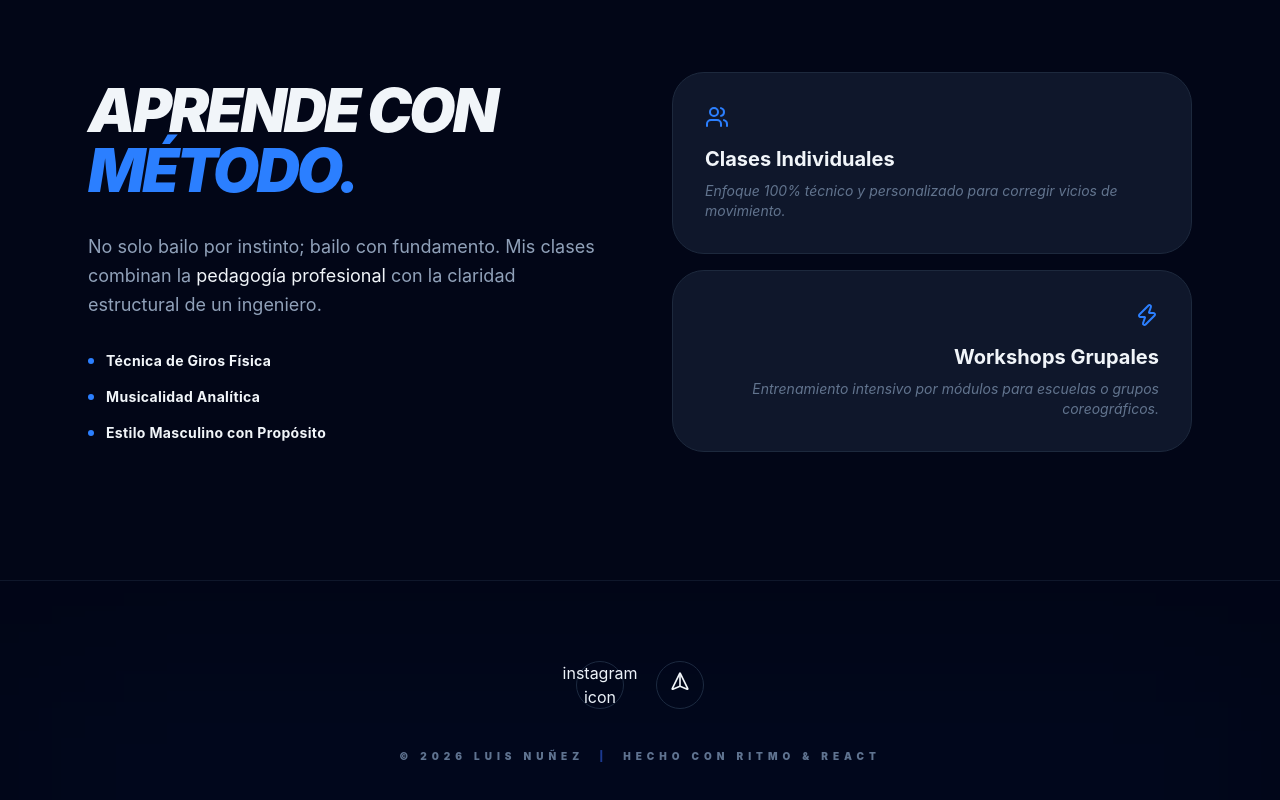
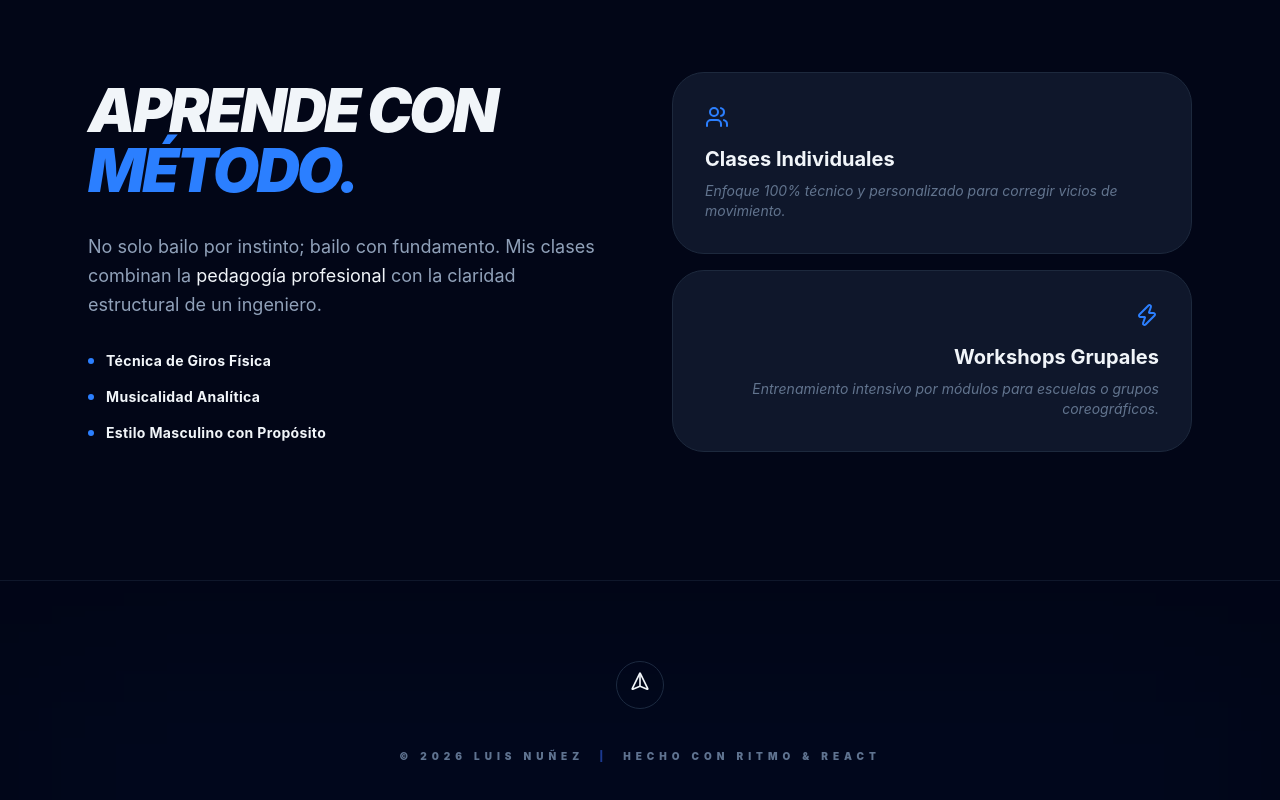
Before and after one commit to luisiy01/mambo_landing_page, a React (Vite) app: page / in a window 1280 px wide. Shown: the part 2138-2938 px from the top of the page. Built offline with nearby package versions, Linux system fonts and the light colour scheme.

Commit message:
actualizar whatsapp

```diff
--- a/src/App.tsx
+++ b/src/App.tsx
@@ -15,6 +15,11 @@ function App() {
     "Módulo 5: Estilo y Expresión",
     "Módulo 6: Performance y Maestría"
   ];
+
+  const whatsappNumber = "523121016033";
+  const message = encodeURIComponent("Hola Luis, vi tu landing page de Mambo y me interesa agendar una clase o recibir más información.");
+  const whatsappLink = `https://wa.me/${whatsappNumber}?text=${message}`;
+
   return (
     <div className="min-h-screen bg-[#020617] text-slate-100 font-sans selection:bg-blue-500 selection:text-white">
 
@@ -195,9 +200,6 @@ function App() {
       <footer className="py-20 border-t border-slate-900 text-center relative overflow-hidden">
         <div className="absolute bottom-0 left-1/2 -translate-x-1/2 w-full h-32 bg-blue-600/5 blur-[100px]" />
         <div className="flex justify-center gap-8 mb-10">
-          <motion.a whileHover={{ y: -3 }} href="https://instagram.com/luisiy0" className="w-12 h-12 rounded-full border border-slate-800 flex items-center justify-center hover:bg-blue-600 hover:border-blue-600 transition-all">
-            instagram icon
-          </motion.a>
           <motion.a whileHover={{ y: -3 }} href="#" className="w-12 h-12 rounded-full border border-slate-800 flex items-center justify-center hover:bg-blue-600 hover:border-blue-600 transition-all">
             <Send size={20} className="-rotate-45" />
           </motion.a>
@@ -253,7 +255,7 @@ function App() {
             <p className="text-slate-400 mb-8 text-sm">Selecciona cómo prefieres conectar conmigo:</p>
 
             <div className="space-y-4">
-              <a href="https://wa.me/TUNUMERO" className="flex items-center justify-between p-4 bg-slate-800 rounded-2xl hover:bg-blue-600 transition-all group">
+              <a href={whatsappLink} className="flex items-center justify-between p-4 bg-slate-800 rounded-2xl hover:bg-blue-600 transition-all group">
                 <span className="font-bold">WhatsApp Directo</span>
                 <ChevronRight className="group-hover:translate-x-1 transition-transform" />
               </a>
```
